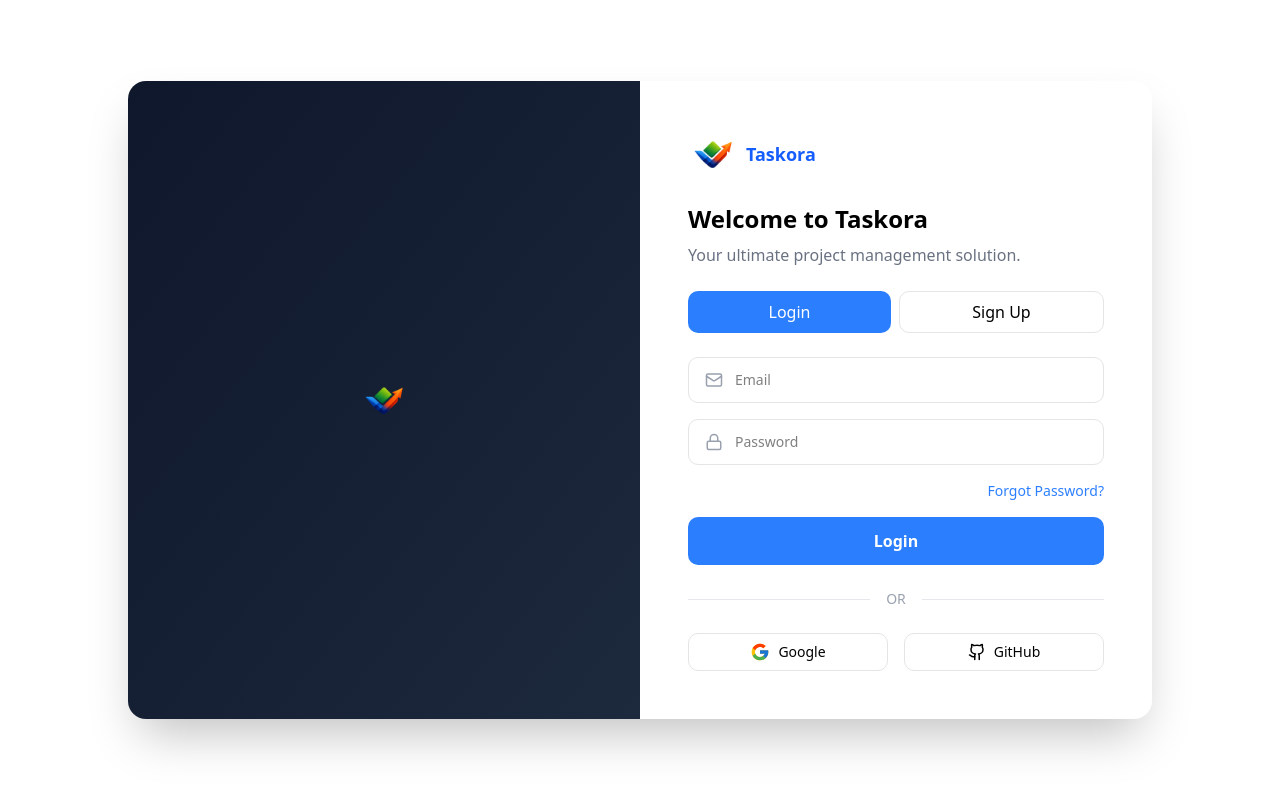
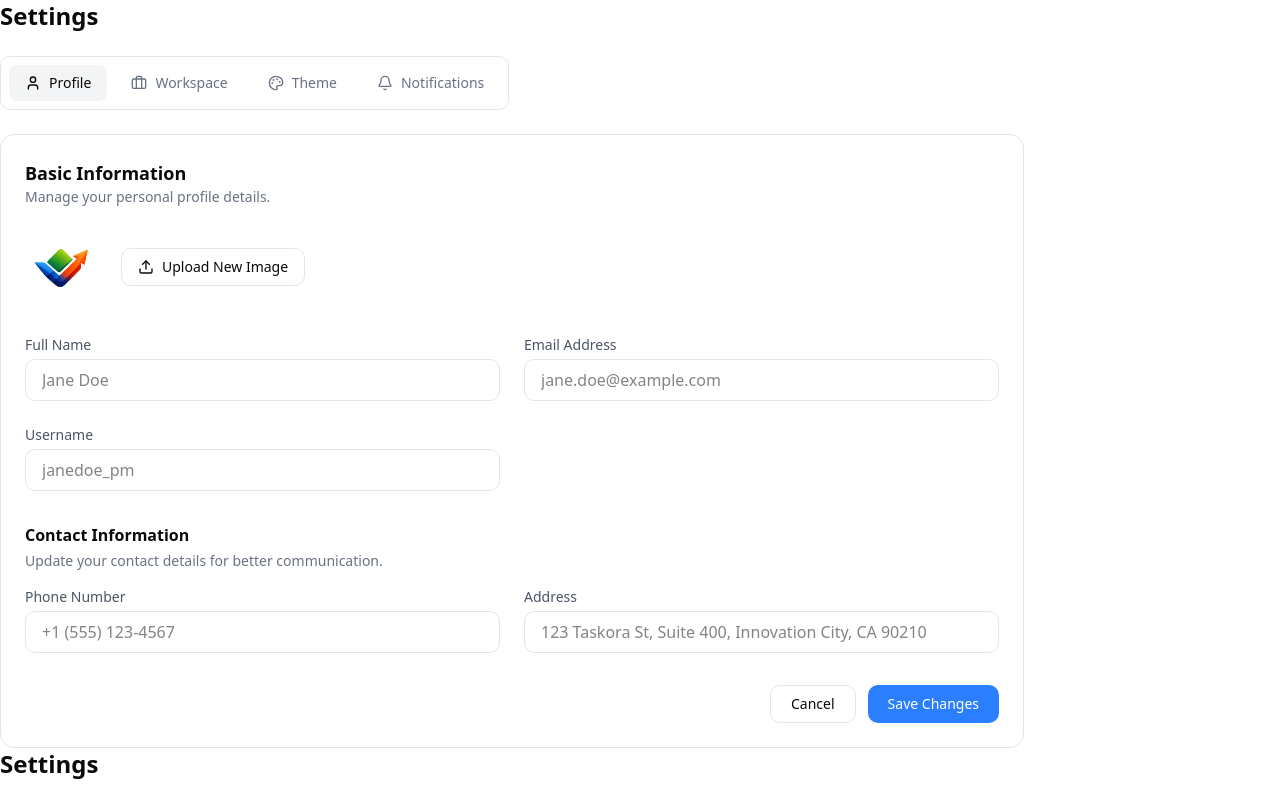
Before and after one commit to hemantgupta98/Taskora, a Next.js app in the folder taskora/: page /setting in a window 1280 px wide. Before the commit this address had no page. Shown: the top 800 px of the page. Built offline with nearby package versions, Linux system fonts and the light colour scheme.

Commit message:
working on setting tab

```diff
--- /dev/null
+++ b/taskora/app/components/InputFields.tsx
@@ -0,0 +1,22 @@
+interface InputFieldProps {
+  label: string;
+  placeholder?: string;
+  type?: string;
+}
+
+export default function InputField({
+  label,
+  placeholder,
+  type = "text",
+}: InputFieldProps) {
+  return (
+    <div className="flex flex-col gap-1">
+      <label className="text-sm text-gray-600">{label}</label>
+      <input
+        type={type}
+        placeholder={placeholder}
+        className="border rounded-lg px-4 py-2 focus:outline-none focus:ring-2 focus:ring-blue-500"
+      />
+    </div>
+  );
+}
--- /dev/null
+++ b/taskora/app/components/SettingTab.tsx
@@ -0,0 +1,28 @@
+"use client";
+
+import { User, Briefcase, Palette, Bell } from "lucide-react";
+
+const tabs = [
+  { label: "Profile", icon: User, active: true },
+  { label: "Workspace", icon: Briefcase },
+  { label: "Theme", icon: Palette },
+  { label: "Notifications", icon: Bell },
+];
+
+export default function SettingsTabs() {
+  return (
+    <div className="flex gap-2 bg-white border rounded-lg p-2 w-fit">
+      {tabs.map((tab) => (
+        <button
+          key={tab.label}
+          className={`flex items-center gap-2 px-4 py-2 rounded-md text-sm
+            ${tab.active ? "bg-gray-100 font-medium" : "text-gray-500 hover:bg-gray-50"}
+          `}
+        >
+          <tab.icon size={16} />
+          {tab.label}
+        </button>
+      ))}
+    </div>
+  );
+}
--- /dev/null
+++ b/taskora/app/components/ui/ProfileForm.tsx
@@ -0,0 +1,65 @@
+"use client";
+
+import Image from "next/image";
+import InputField from "../InputFields";
+import { Upload } from "lucide-react";
+
+export default function ProfileForm() {
+  return (
+    <div className="bg-white border rounded-xl p-6">
+      {/* Header */}
+      <div className="mb-6">
+        <h2 className="text-lg font-semibold">Basic Information</h2>
+        <p className="text-sm text-gray-500">
+          Manage your personal profile details.
+        </p>
+      </div>
+
+      {/* Profile Image */}
+      <div className="flex items-center gap-6 mb-8">
+        <Image
+          src="/logo.png"
+          alt="Profile"
+          width={72}
+          height={72}
+          className="rounded-full"
+        />
+        <button className="flex items-center gap-2 px-4 py-2 border rounded-lg text-sm hover:bg-gray-50">
+          <Upload size={16} />
+          Upload New Image
+        </button>
+      </div>
+
+      {/* Form Grid */}
+      <div className="grid grid-cols-1 md:grid-cols-2 gap-6">
+        <InputField label="Full Name" placeholder="Jane Doe" />
+        <InputField label="Email Address" placeholder="jane.doe@example.com" />
+        <InputField label="Username" placeholder="janedoe_pm" />
+      </div>
+
+      {/* Contact Info */}
+      <div className="mt-8">
+        <h3 className="font-semibold mb-1">Contact Information</h3>
+        <p className="text-sm text-gray-500 mb-4">
+          Update your contact details for better communication.
+        </p>
+
+        <div className="grid grid-cols-1 md:grid-cols-2 gap-6">
+          <InputField label="Phone Number" placeholder="+1 (555) 123-4567" />
+          <InputField
+            label="Address"
+            placeholder="123 Taskora St, Suite 400, Innovation City, CA 90210"
+          />
+        </div>
+      </div>
+
+      {/* Actions */}
+      <div className="flex justify-end gap-3 mt-8">
+        <button className="px-5 py-2 border rounded-lg text-sm">Cancel</button>
+        <button className="px-5 py-2 bg-blue-500 text-white rounded-lg text-sm">
+          Save Changes
+        </button>
+      </div>
+    </div>
+  );
+}
--- a/taskora/app/layout.tsx
+++ b/taskora/app/layout.tsx
@@ -1,6 +1,6 @@
 import type { Metadata } from "next";
 import { Geist, Geist_Mono } from "next/font/google";
-
+import Page from "./setting/page";
 import Auth from "./components/Auth";
 
 import "./globals.css";
@@ -27,7 +27,7 @@ export default function RootLayout({
   return (
     <html lang="en">
       <body>
-        <Auth />
+        <Page />
         <main>{children}</main>
       </body>
     </html>
--- /dev/null
+++ b/taskora/app/setting/page.tsx
@@ -0,0 +1,17 @@
+"use client";
+import SettingsTabs from "../components/SettingTab";
+import ProfileForm from "../components/ui/ProfileForm";
+
+export default function SettingsPage() {
+  return (
+    <div className="max-w-5xl">
+      <h1 className="text-2xl font-semibold mb-6">Settings</h1>
+
+      <SettingsTabs />
+
+      <div className="mt-6">
+        <ProfileForm />
+      </div>
+    </div>
+  );
+}
```
Also changed, not shown: taskora/app/middleware/user.js (deleted).
